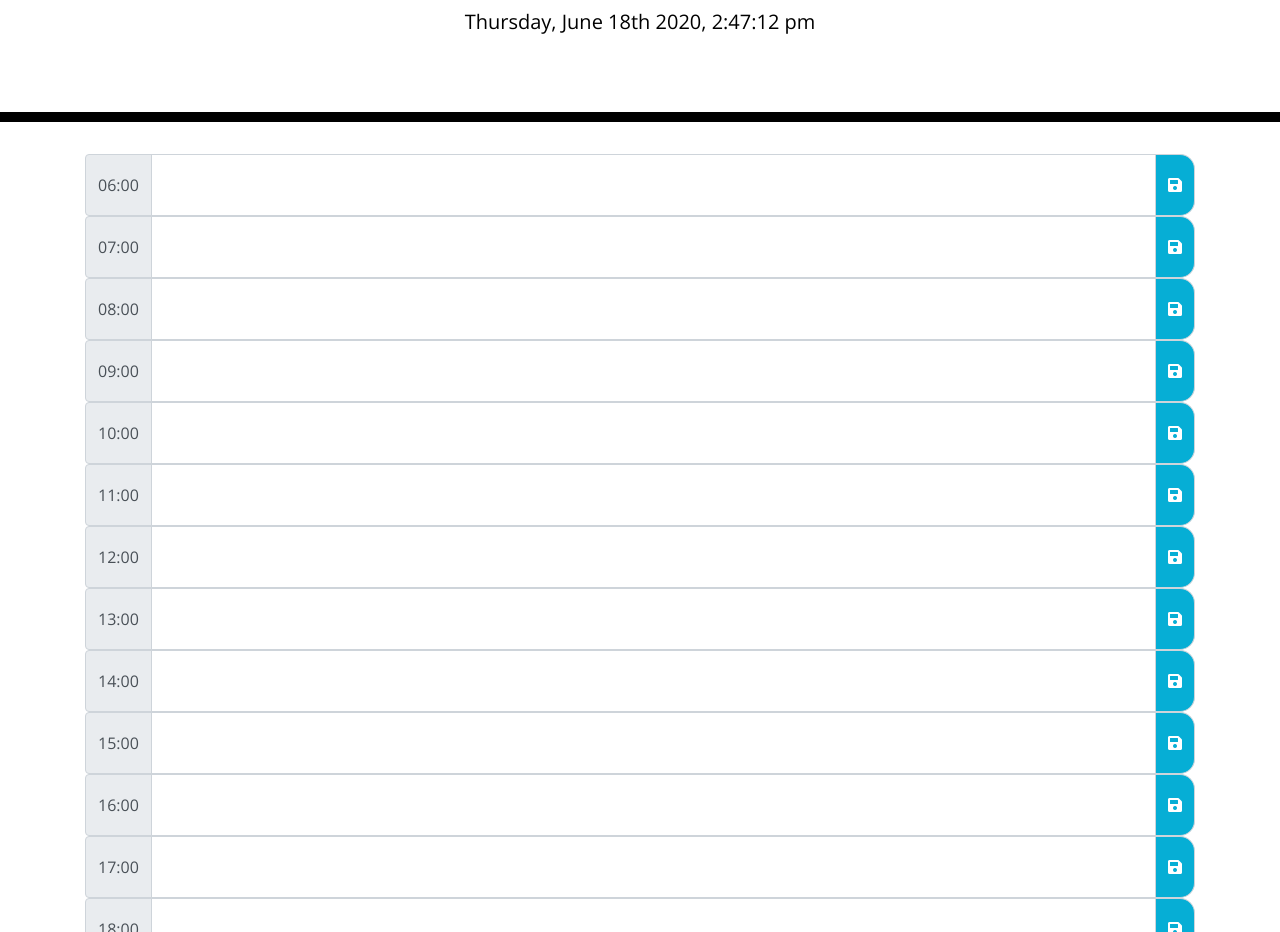
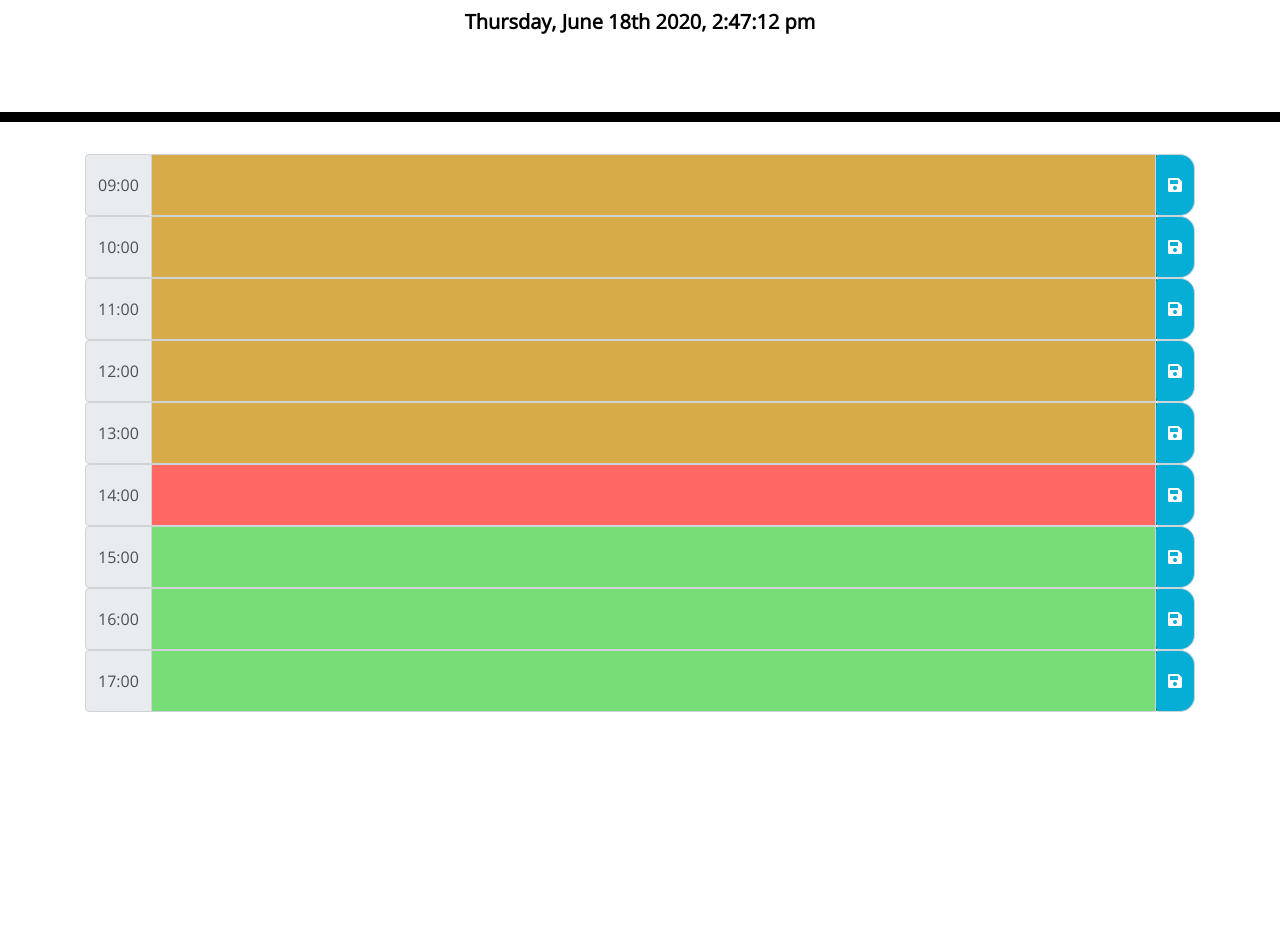
Before and after one commit to EMoschos/plan-my-time-away, a plain HTML site: page index.html in a window 1280 px wide. Shown: the part 182-1114 px from the top of the page. After the commit the page ends 958 px from the top, so only its background shows below. Drawn offline with nearby package versions, Linux system fonts and the light colour scheme.

Commit message:
Added saving to local storage and changing background color by hour of the day

```diff
--- a/assets/script.js
+++ b/assets/script.js
@@ -1,22 +1,52 @@
-//Display Day and Time in Heading - COMPLETED
-setInterval(function(){
-$("#currentDay").html(moment().format("dddd, MMMM Do YYYY, h:mm:ss a"));
+//Display Day and Time in Heading
+setInterval(function () {
+    $("#currentDay").html(moment().format("dddd, MMMM Do YYYY, h:mm:ss a"));
 }, 1000);
 
+// Store hour input text
+var currentHour = moment().hour();
+console.log(currentHour);
+console.log(typeof(currentHour));
+console.log($("textarea").data("value"))
+console.log(typeof($("textarea").data("value")));
+
 //Change display of tasks with reference to time of day
-var hour = document.getElementById("hour");
-console.log(currentDay.innerHTML)
-//$("currentDay").text = moment().format("MMM Do YYYY");
-//var currentHour = document.getElementById("test");
-//currentHour.innerHTML = moment().format('H');
-var hourObject = moment().format('H');
-var correctHour = new Date().getHours();
-var hourString = JSON.stringify(hourObject);
-var hourInteger = parseInt(hourString);
-console.log(parseInt(hourObject)===21);
-console.log(correctHour)
-console.log(typeof(hourString));
-console.log(hourString);
-console.log(typeof(hourInteger));
-console.log(hourInteger==="21");
-//if (hourInteger==9) {
+function timeTasks() {
+    $("textarea").each(function() {
+    if ( $(this).data("value") === currentHour) {
+        $(this).addClass("present")
+    }
+    if ( $(this).data("value") < currentHour) {
+        $(this).addClass("past")
+    }
+    if ( $(this).data("value") > currentHour) {
+        $(this).addClass("future")
+    }
+})};
+
+// Function for saving and storing input text to local storage.
+$("button").on("click", function (event) {
+    // var time6 = $("#text0").val().trim();
+    var task = $(this).prev().val().trim();
+    console.log(task)
+    var btnClick = $(this).attr("id");
+
+    console.log(btnClick)
+    localStorage.setItem(btnClick, task);
+})
+
+//Function for displaying tasks restored from local storage.
+function showList() {
+    $("#0").text(localStorage.getItem("save0"));
+    $("#1").text(localStorage.getItem("save1"));
+    $("#2").text(localStorage.getItem("save2"));
+    $("#3").text(localStorage.getItem("save3"));
+    $("#4").text(localStorage.getItem("save4"));
+    $("#5").text(localStorage.getItem("save5"));
+    $("#6").text(localStorage.getItem("save6"));
+    $("#7").text(localStorage.getItem("save7"));
+    $("#8").text(localStorage.getItem("save8"));
+}
+
+showList();
+setInterval(timeTasks(), 60000);
--- a/assets/style.css
+++ b/assets/style.css
@@ -2,6 +2,10 @@ body {
   font-family: 'Open Sans', sans-serif;
   font-size: 16px;
   line-height: 1;
+}
+
+#currentDay {
+  font-weight: bold;
 }
 
 .container {
@@ -25,28 +29,8 @@ textarea{
   border-bottom: 10px solid black;
 }
 
-.description{
-  white-space: pre-wrap;
-}
-
-.time-block{
-  text-align: center;
-  border-radius: 15px;
-}
-
-.row {
-  white-space: pre-wrap;
-  height: 80px;
-  border-top: 1px solid white;;
-}
-
-.hour {
-  background-color: #ffffff;
-  color: #000000;
-}
-
 .past {
-  background-color: #d3d3d3;
+  background-color: #d8ab49;
   color: white;
 }
 
--- a/index.html
+++ b/index.html
@@ -16,127 +16,82 @@
 <body>
   <header class="jumbotron">
     <h1 class="display-3">Work Day Scheduler</h1>
-    <p class="lead">A simple calendar app for scheduling your work day</p>
+    <p class="lead">A simple calendar app for scheduling your 9-5 work day</p>
     <p id="currentDay" class="lead"></p>
   </header>
+  <!-- Daily planner for the normal work day between 9-5pm -->
   <div class="container">
-    <!-- Timeblocks go here -->
+    <!-- Timeblocks for 9:00 -->
     <div class="input-group">
-      <div class="input-group-prepend">
-        <span class="input-group-text">06:00</span>
+      <div class="input-group-prepend input-group-text">
+        09:00
       </div>
-      <textarea class="form-control" aria-label="With textarea"></textarea>
-      <div class="input-group-append">
-        <button class="input-group-text saveBtn"><i class="fas fa-save"></i></button>
-      </div>
+      <textarea id="0" class="form-control" aria-label="With textarea" data-value="9"></textarea>
+      <button id="save0" class="input-group-append input-group-text saveBtn"><i class="fas fa-save"></i></button>
     </div>
-    <div class="input-group">
-      <div class="input-group-prepend">
-        <span class="input-group-text">07:00</span>
-      </div>
-      <textarea class="form-control" aria-label="With textarea"></textarea>
-      <div class="input-group-append">
-        <button class="input-group-text saveBtn"><i class="fas fa-save"></i></button>
-      </div>
-    </div>
-    <div class="input-group">
-      <div class="input-group-prepend">
-        <span class="input-group-text">08:00</span>
-      </div>
-      <textarea class="form-control" aria-label="With textarea"></textarea>
-      <div class="input-group-append">
-        <button class="input-group-text saveBtn"><i class="fas fa-save"></i></button>
-      </div>
-    </div>
-    <div class="input-group">
-      <div class="input-group-prepend">
-        <span class="input-group-text">09:00</span>
-      </div>
-      <textarea class="form-control" aria-label="With textarea"></textarea>
-      <div class="input-group-append">
-        <button class="input-group-text saveBtn"><i class="fas fa-save"></i></button>
-      </div>
-    </div>
+    <!-- Timeblocks for 10:00 -->
     <div class="input-group">
       <div class="input-group-prepend">
         <span class="input-group-text">10:00</span>
       </div>
-      <textarea class="form-control" aria-label="With textarea"></textarea>
-      <div class="input-group-append">
-        <button class="input-group-text saveBtn"><i class="fas fa-save"></i></button>
-      </div>
+      <textarea id="1" class="form-control" aria-label="With textarea" data-value="10"></textarea>
+      <button id="save1" class="input-group-append input-group-text saveBtn"><i class="fas fa-save"></i></button>
     </div>
+    <!-- Timeblocks for 11:00 -->
     <div class="input-group">
       <div class="input-group-prepend">
         <span class="input-group-text">11:00</span>
       </div>
-      <textarea class="form-control" aria-label="With textarea"></textarea>
-      <div class="input-group-append">
-        <button class="input-group-text saveBtn"><i class="fas fa-save"></i></button>
-      </div>
+      <textarea id="2" class="form-control" aria-label="With textarea" data-value="11"></textarea>
+      <button id="save2" class="input-group-append input-group-text saveBtn"><i class="fas fa-save"></i></button>
     </div>
+    <!-- Timeblocks for 12:00 -->
     <div class="input-group">
       <div class="input-group-prepend">
         <span class="input-group-text">12:00</span>
       </div>
-      <textarea class="form-control" aria-label="With textarea"></textarea>
-      <div class="input-group-append">
-        <button class="input-group-text saveBtn"><i class="fas fa-save"></i></button>
-      </div>
+      <textarea id="3" class="form-control" aria-label="With textarea" data-value="12"></textarea>
+      <button id="save3" class="input-group-append input-group-text saveBtn"><i class="fas fa-save"></i></button>
     </div>
+    <!-- Timeblocks for 13:00 or 1pm -->
     <div class="input-group">
       <div class="input-group-prepend">
         <span class="input-group-text">13:00</span>
       </div>
-      <textarea class="form-control" aria-label="With textarea"></textarea>
-      <div class="input-group-append">
-        <button class="input-group-text saveBtn"><i class="fas fa-save"></i></button>
-      </div>
+      <textarea id="4" class="form-control" aria-label="With textarea" data-value="13"></textarea>
+      <button id="save4" class="input-group-append input-group-text saveBtn"><i class="fas fa-save"></i></button>
     </div>
+    <!-- Timeblocks for 14:00 or 2pm -->
     <div class="input-group">
       <div class="input-group-prepend">
         <span class="input-group-text">14:00</span>
       </div>
-      <textarea class="form-control" aria-label="With textarea"></textarea>
-      <div class="input-group-append">
-        <button class="input-group-text saveBtn"><i class="fas fa-save"></i></button>
-      </div>
+      <textarea id="5" class="form-control" aria-label="With textarea" data-value="14"></textarea>
+      <button id="save5" class="input-group-append input-group-text saveBtn"><i class="fas fa-save"></i></button>
     </div>
+    <!-- Timeblocks for 15:00 or 3pm -->
     <div class="input-group">
       <div class="input-group-prepend">
         <span class="input-group-text">15:00</span>
       </div>
-      <textarea class="form-control" aria-label="With textarea"></textarea>
-      <div class="input-group-append">
-        <button class="input-group-text saveBtn"><i class="fas fa-save"></i></button>
-      </div>
+      <textarea id="6" class="form-control" aria-label="With textarea" data-value="15"></textarea>
+      <button id="save6" class="input-group-append input-group-text saveBtn"><i class="fas fa-save"></i></button>
     </div>
+    <!-- Timeblocks for 16:00 or 4pm -->
     <div class="input-group">
       <div class="input-group-prepend">
         <span class="input-group-text">16:00</span>
       </div>
-      <textarea class="form-control" aria-label="With textarea"></textarea>
-      <div class="input-group-append">
-        <button class="input-group-text saveBtn"><i class="fas fa-save"></i></button>
-      </div>
+      <textarea id="7" class="form-control" aria-label="With textarea" data-value="16"></textarea>
+      <button id="save7" class="input-group-append input-group-text saveBtn"><i class="fas fa-save"></i></button>
     </div>
+    <!-- Timeblocks for 17:00 or 5pm -->
     <div class="input-group">
       <div class="input-group-prepend">
         <span class="input-group-text">17:00</span>
       </div>
-      <textarea class="form-control" aria-label="With textarea"></textarea>
-      <div class="input-group-append">
-        <button class="input-group-text saveBtn"><i class="fas fa-save"></i></button>
-      </div>
-    </div>
-    <div class="input-group">
-      <div class="input-group-prepend">
-        <span class="input-group-text">18:00</span>
-      </div>
-      <textarea class="form-control" aria-label="With textarea"></textarea>
-      <div class="input-group-append">
-        <button class="input-group-text saveBtn"><i class="fas fa-save"></i></button>
-      </div>
+      <textarea id="8" class="form-control" aria-label="With textarea" data-value="17"></textarea>
+      <button id="save8" class="input-group-append input-group-text saveBtn"><i class="fas fa-save"></i></button>
     </div>
 
     <!-- <div class="row">
```
